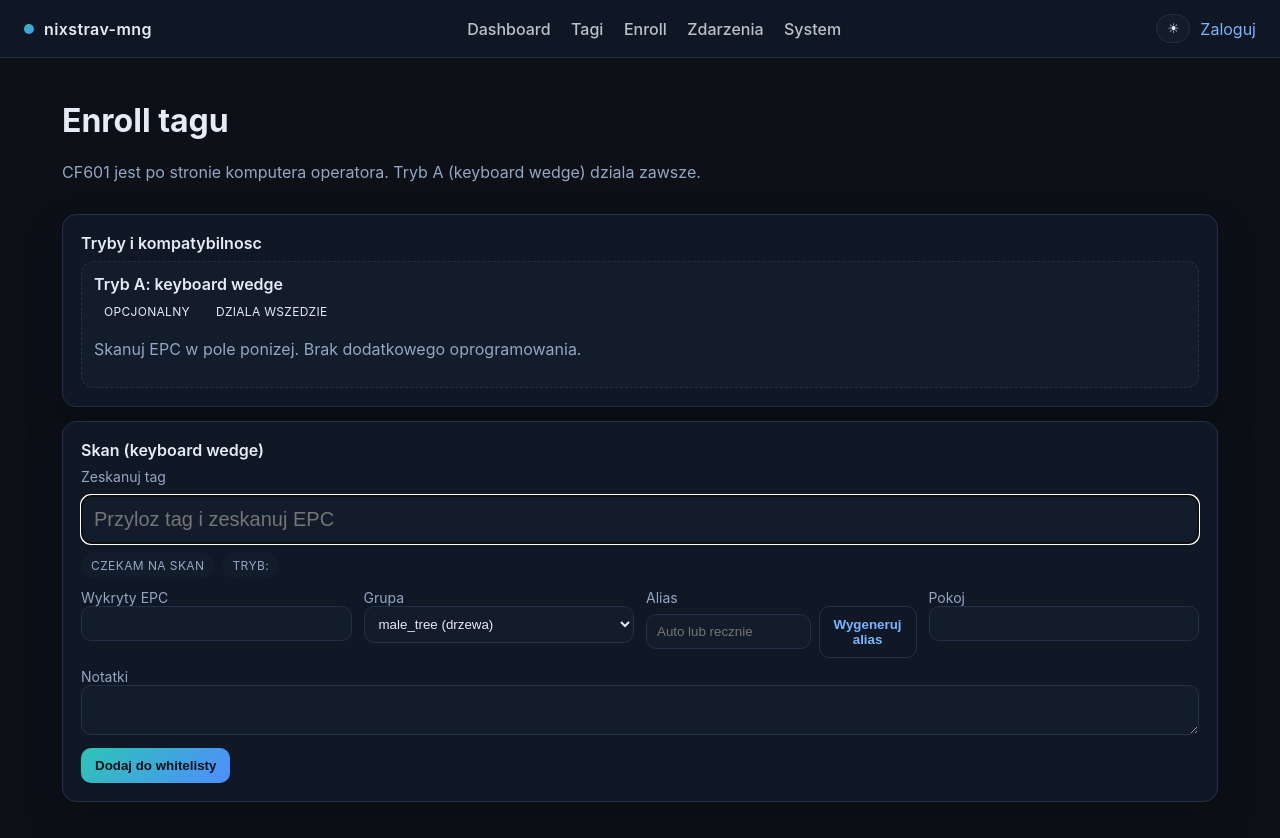
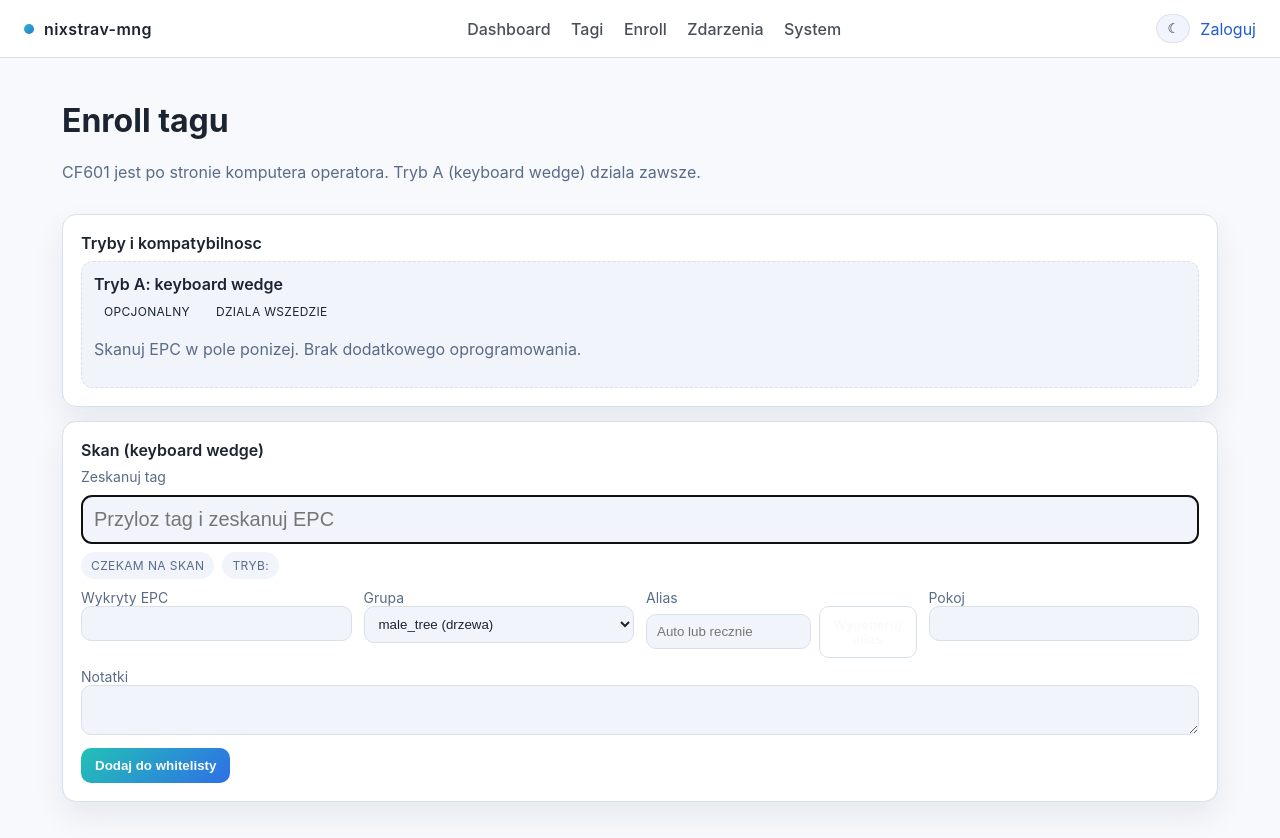
Before and after one commit to paulnovy/nixstrav-mng, a Flask app: template app/templates/enroll.html in a window 1280 px wide. Run offline with Flask 3, Linux system fonts and the light colour scheme; the template is opened without the code that fills it, so the values that code supplies are empty; parts of the project's set-up code (start-up, migrations or seed data) failed here and were passed over.

Commit message:
Default to light theme and debounce duplicate scans

```diff
--- a/app/templates/base.html
+++ b/app/templates/base.html
@@ -43,16 +43,15 @@
         const body = document.body;
         const toggle = document.getElementById('theme-toggle');
         const stored = localStorage.getItem('theme');
-        if (stored) {
-            root.dataset.theme = stored;
-            body.dataset.theme = stored;
-        }
+        const initial = stored || 'light';
+        root.dataset.theme = initial;
+        body.dataset.theme = initial;
         function setIcon() {
-            const theme = root.dataset.theme || 'dark';
+            const theme = root.dataset.theme || 'light';
             toggle.textContent = theme === 'light' ? '☾' : '☀︎';
         }
         toggle?.addEventListener('click', () => {
-            const current = root.dataset.theme || 'dark';
+            const current = root.dataset.theme || 'light';
             const next = current === 'light' ? 'dark' : 'light';
             root.dataset.theme = next;
             body.dataset.theme = next;
--- a/app/templates/enroll.html
+++ b/app/templates/enroll.html
@@ -141,6 +141,7 @@ let lastSeenAt = 0;
 let scanTimer = null;
 let pollTimer = null;
 let healthTimer = null;
+const duplicateWindowMs = 2500;
 
 function normalizeEpc(raw) {
     const trimmed = (raw || "").trim();
@@ -209,7 +210,7 @@ function handleScan(raw) {
         return;
     }
     const now = Date.now();
-    if (epc === lastEpc && now - lastSeenAt < 500) {
+    if (epc === lastEpc && now - lastSeenAt < duplicateWindowMs) {
         return;
     }
     lastEpc = epc;
```
